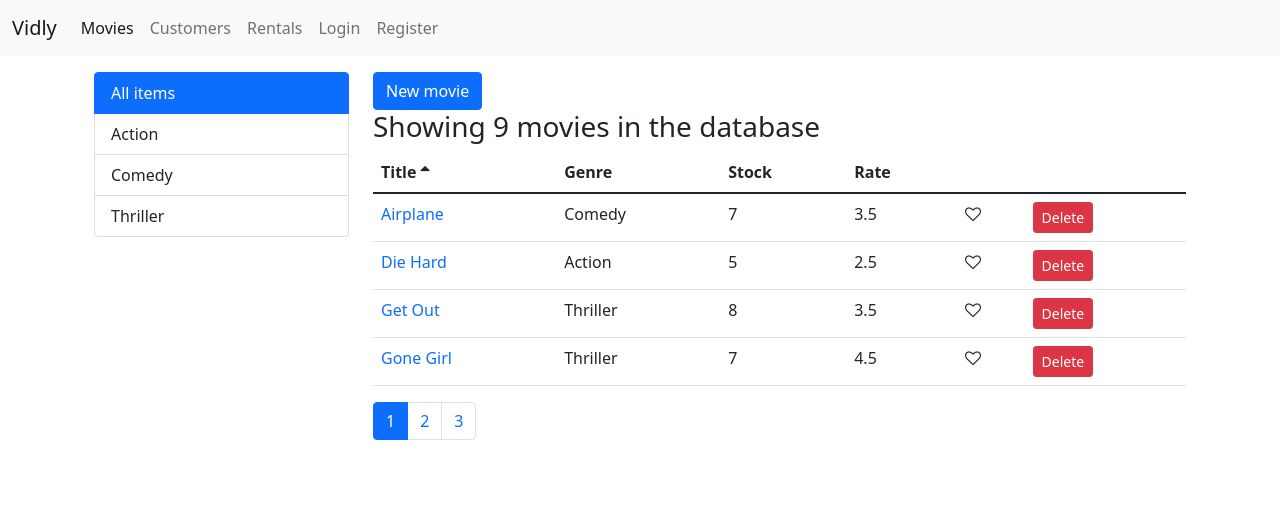
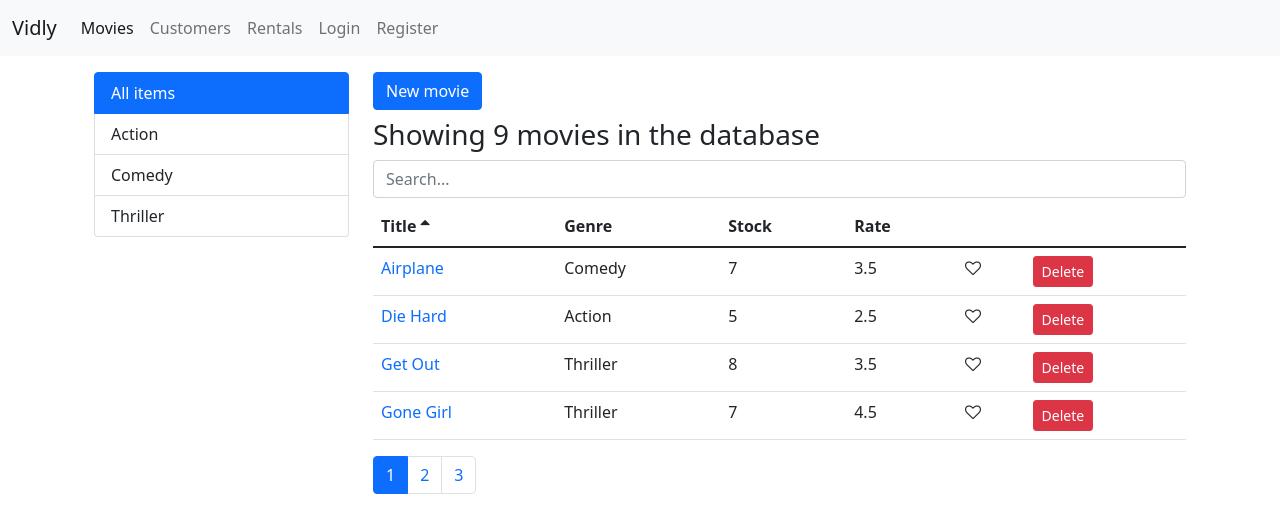
Before and after one commit to wilbertopachecob/react-vidly-app, a React (Create React App) app: page /movies in a window 1280 px wide. Shown: the top 532 px of the page. Built offline with nearby package versions, Linux system fonts and the light colour scheme.

Commit message:
added movieSearch component and fixed logic

```diff
--- a/src/components/movies.jsx
+++ b/src/components/movies.jsx
@@ -7,12 +7,15 @@ import paginate from "./utils/paginate";
 import { getGenres } from "../services/fakeGenreService";
 import MoviesTable from "./moviesTable";
 import { orderBy as _orderBy } from "lodash";
+import MovieSearch from "./movieSearch";
 
 const PAGE_SIZE = 4;
+const allGenre = { _id: "all", name: "All items" };
 
 class Movies extends Component {
   state = {
     movies: [],
+    searchTerm: "",
     currentPage: 1,
     genres: [],
     selectedGenre: {},
@@ -20,7 +23,6 @@ class Movies extends Component {
   };
 
   componentDidMount() {
-    const allGenre = { _id: "all", name: "All items" };
     const genres = getGenres();
     genres.unshift(allGenre);
 
@@ -63,13 +65,18 @@ class Movies extends Component {
     this.setState({
       selectedGenre: genre,
       currentPage: 1,
+      searchTerm: "",
     });
   };
 
   getPagedMovies = () => {
     let { movies } = this.state;
-    const { selectedGenre, sortColumn, currentPage } = this.state;
-    if (selectedGenre._id !== "all") {
+    const { selectedGenre, sortColumn, currentPage, searchTerm } = this.state;
+    if (searchTerm) {
+      movies = movies.filter((movie) =>
+        movie.title.toLowerCase().startsWith(searchTerm.toLowerCase())
+      );
+    } else if (selectedGenre._id !== "all") {
       movies = movies.filter((movie) => movie.genre._id === selectedGenre._id);
     }
 
@@ -88,8 +95,17 @@ class Movies extends Component {
     history.push("/movies/add");
   };
 
+  movieSearch = (searchTerm) => {
+    this.setState({
+      selectedGenre: allGenre,
+      currentPage: 1,
+      searchTerm,
+    });
+  };
+
   render() {
-    const { currentPage, selectedGenre, genres, sortColumn } = this.state;
+    const { currentPage, selectedGenre, genres, sortColumn, searchTerm } =
+      this.state;
     const { count, movies } = this.getPagedMovies();
     return count ? (
       <div className="container">
@@ -104,10 +120,14 @@ class Movies extends Component {
             />
           </div>
           <div className="col">
-            <button className="btn btn-primary" onClick={this.goToNewMovie}>
+            <button
+              className="btn btn-primary mb-2"
+              onClick={this.goToNewMovie}
+            >
               New movie
             </button>
             <h3>Showing {count} movies in the database</h3>
+            <MovieSearch onChange={this.movieSearch} value={searchTerm} />
             <MoviesTable
               movies={movies}
               onDelete={this.handleDelete}
```
